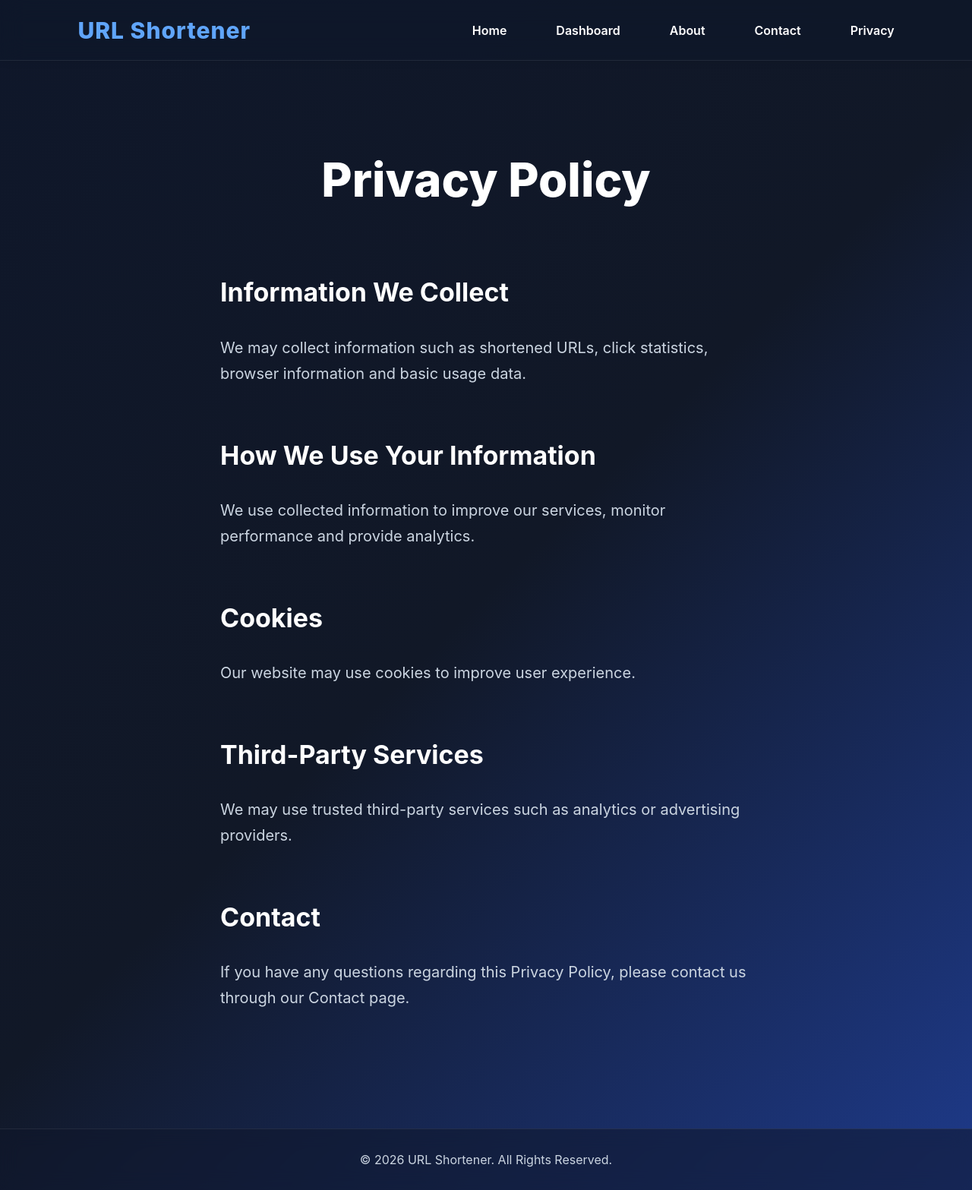
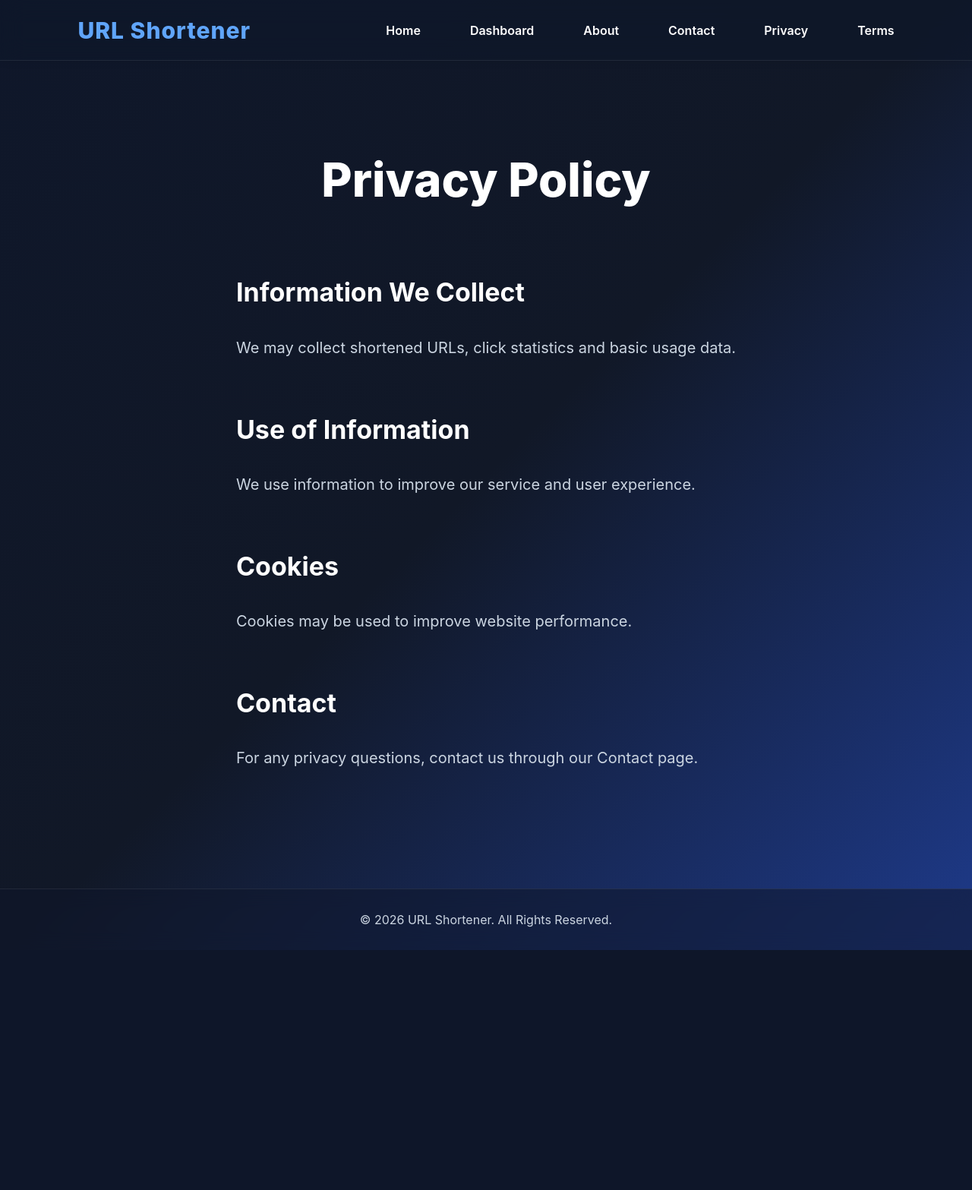
Before and after one commit to Khanarm/Url-shortnar-ashrot, a Flask app: page /privacy in a window 1280 px wide. Shown: the whole page at 76% size. After the commit the page ends 1251 px from the top, so only its background shows below. Run offline with Flask 3, Linux system fonts and the light colour scheme.

Commit message:
Update privacy.html

```diff
--- a/templates/privacy.html
+++ b/templates/privacy.html
@@ -1,69 +1,50 @@
-<!DOCTYPE html>
-<html lang="en">
-<head>
-    <meta charset="UTF-8">
-    <meta name="viewport" content="width=device-width, initial-scale=1.0">
-    <title>Privacy Policy</title>
+{% extends "base.html" %}
 
-    <link rel="stylesheet" href="{{ url_for('static', filename='css/style.css') }}">
-</head>
+{% block title %}
+Privacy Policy
+{% endblock %}
 
-<body>
 
-<nav class="navbar">
-    <div class="logo">URL Shortener</div>
-
-    <ul class="menu">
-        <li><a href="/">Home</a></li>
-        <li><a href="/dashboard">Dashboard</a></li>
-        <li><a href="/about">About</a></li>
-        <li><a href="/contact">Contact</a></li>
-        <li><a href="/privacy">Privacy</a></li>
-    </ul>
-</nav>
+{% block content %}
 
 <section class="hero">
 
 <h1>Privacy Policy</h1>
 
-    <div style="max-width:900px; margin:auto; text-align:left; line-height:1.8;">
+
+<div style="max-width:900px;margin:auto;text-align:left;line-height:1.8;">
+
 
 <h2>Information We Collect</h2>
+
 <p>
-            We may collect information such as shortened URLs,
-            click statistics, browser information and basic usage data.
+We may collect shortened URLs, click statistics and basic usage data.
 </p>
 
-        <h2>How We Use Your Information</h2>
+
+<h2>Use of Information</h2>
+
 <p>
-            We use collected information to improve our services,
-            monitor performance and provide analytics.
+We use information to improve our service and user experience.
 </p>
 
+
 <h2>Cookies</h2>
+
 <p>
-            Our website may use cookies to improve user experience.
+Cookies may be used to improve website performance.
 </p>
 
-        <h2>Third-Party Services</h2>
+
+<h2>Contact</h2>
+
 <p>
-            We may use trusted third-party services such as analytics
-            or advertising providers.
+For any privacy questions, contact us through our Contact page.
 </p>
 
-        <h2>Contact</h2>
-        <p>
-            If you have any questions regarding this Privacy Policy,
-            please contact us through our Contact page.
-        </p>
 
 </div>
 
 </section>
 
-<footer>
-    © 2026 URL Shortener. All Rights Reserved.
-</footer>
-
-</body>
-</html>
+{% endblock %}
```
Lines whose indentation alone changed are shown as unchanged.
